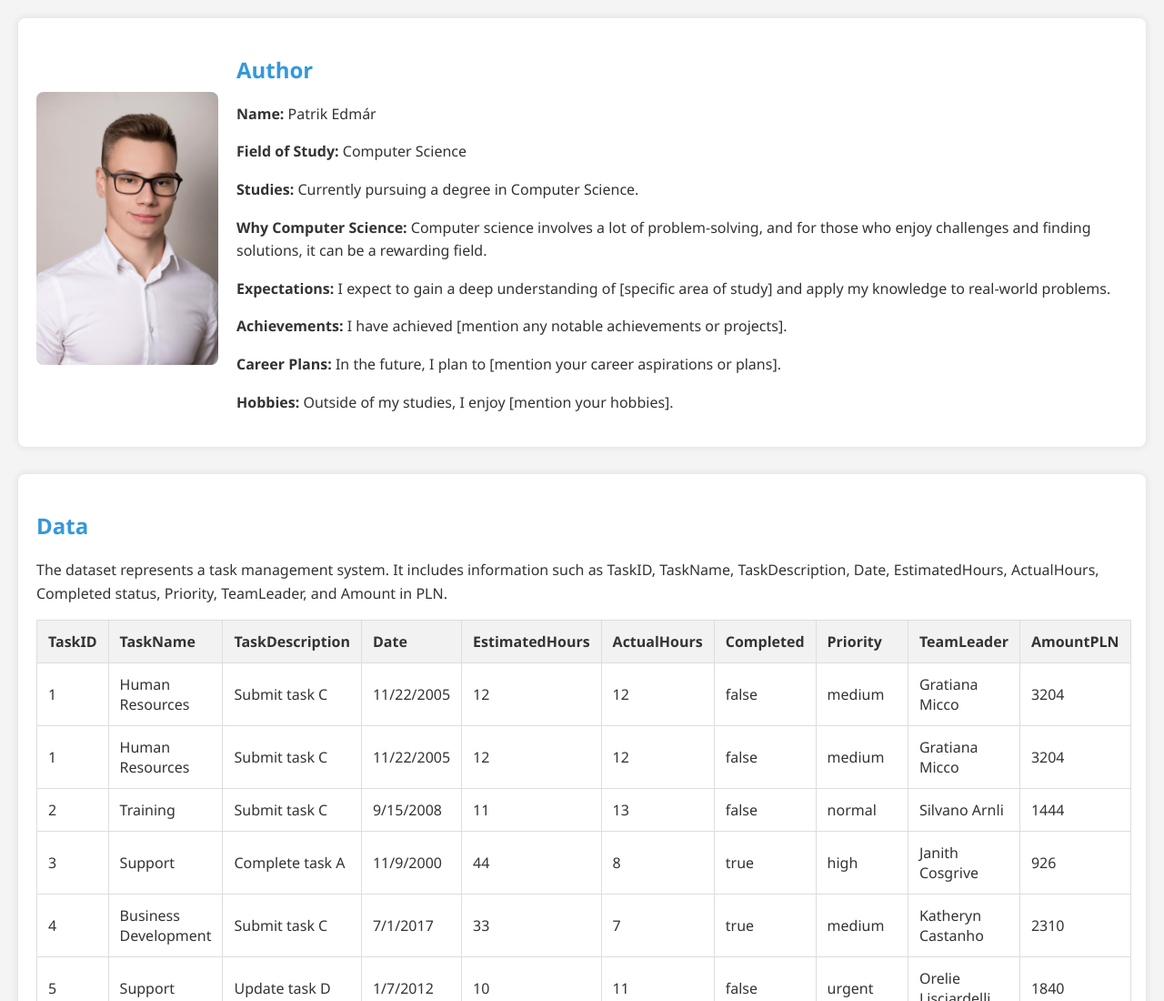
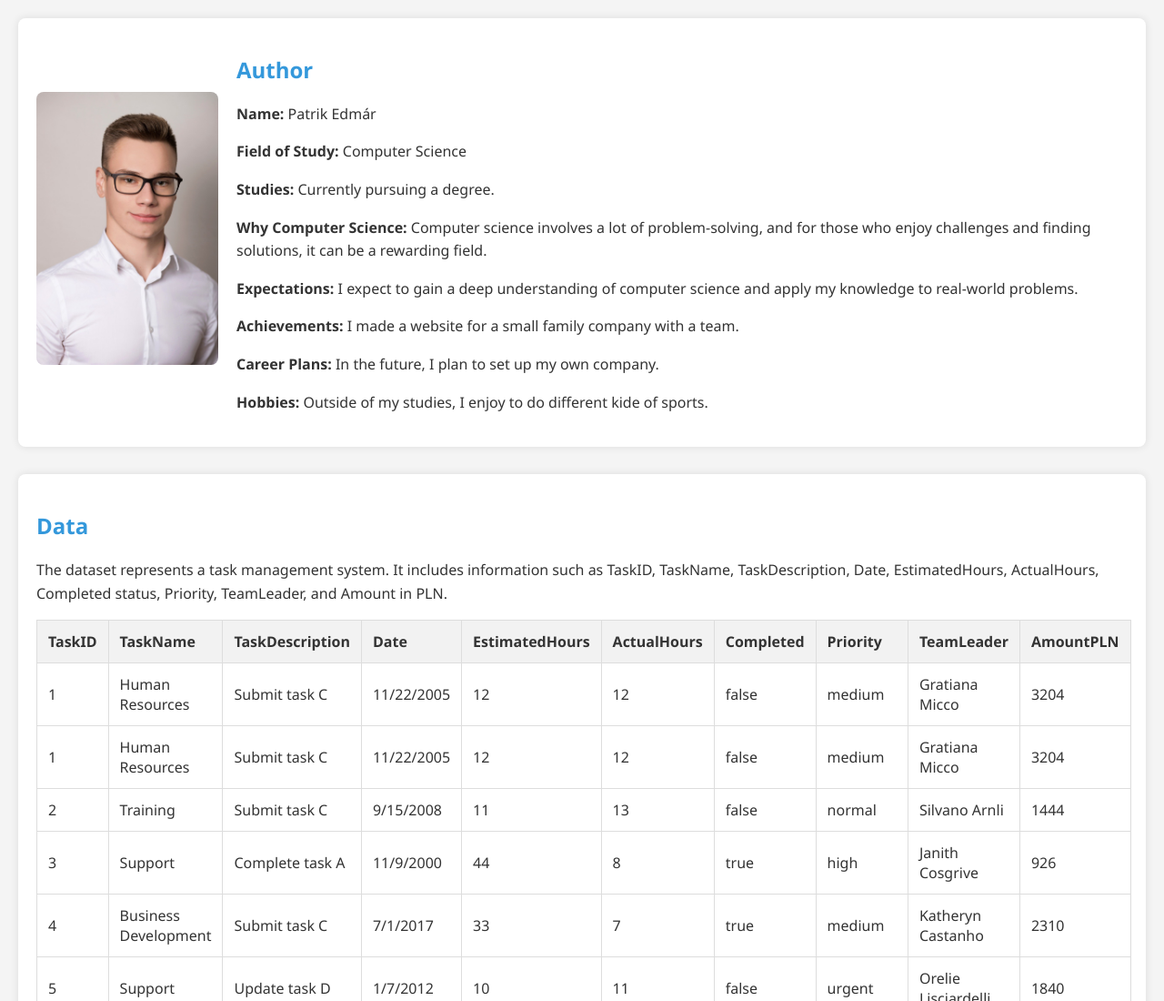
Before and after one commit to Patrik19981/project, a plain HTML site: page index.html in a window 1280 px wide. Shown: the top 1100 px of the page at 91% size. Drawn offline with Linux system fonts and the light colour scheme.

Commit message:
Update index.html

```diff
--- a/index.html
+++ b/index.html
@@ -86,12 +86,12 @@
         <h2>Author</h2>
         <p><strong>Name:</strong> Patrik Edmár </p>
         <p><strong>Field of Study:</strong> Computer Science</p>
-        <p><strong>Studies:</strong> Currently pursuing a degree in Computer Science.</p>
+        <p><strong>Studies:</strong> Currently pursuing a degree.</p>
         <p><strong>Why Computer Science:</strong> Computer science involves a lot of problem-solving, and for those who enjoy challenges and finding solutions, it can be a rewarding field.</p>
-        <p><strong>Expectations:</strong> I expect to gain a deep understanding of [specific area of study] and apply my knowledge to real-world problems.</p>
-        <p><strong>Achievements:</strong> I have achieved [mention any notable achievements or projects].</p>
-        <p><strong>Career Plans:</strong> In the future, I plan to [mention your career aspirations or plans].</p>
-        <p><strong>Hobbies:</strong> Outside of my studies, I enjoy [mention your hobbies].</p>
+        <p><strong>Expectations:</strong> I expect to gain a deep understanding of computer science and apply my knowledge to real-world problems.</p>
+        <p><strong>Achievements:</strong> I made a website for a small family company with a team.</p>
+        <p><strong>Career Plans:</strong> In the future, I plan to set up my own company.</p>
+        <p><strong>Hobbies:</strong> Outside of my studies, I enjoy to do different kide of sports.</p>
     </div>
 </section>
 
```
